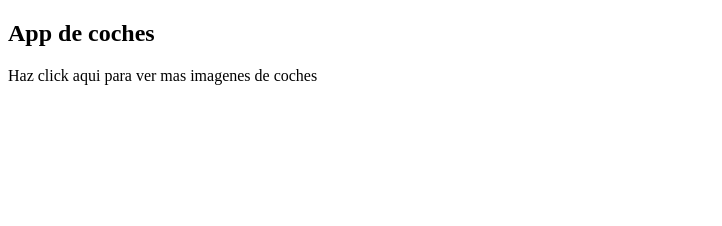
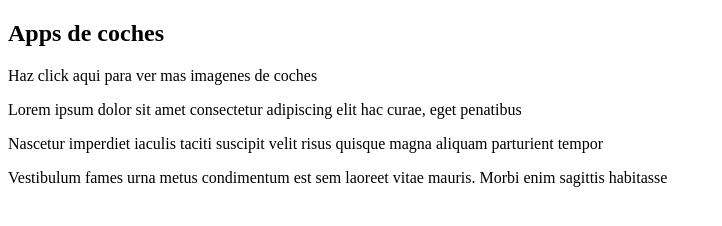
Before and after one commit to LuqueCode/LuqueCode.github.io, a plain HTML site: page PP/HTML/parrafos.html in a window 1280 px wide. Shown: the whole page, without its empty margins (0-722 px from the left). Drawn offline with Linux system fonts and the light colour scheme.

Commit message:
Update parrafos.html

```diff
--- a/PP/HTML/parrafos.html
+++ b/PP/HTML/parrafos.html
@@ -4,7 +4,10 @@
 
 	</head>
   <body>
-		<h2>App de coches</h2>
+		<h2>Apps de coches</h2>
     <p>Haz click aqui para ver mas imagenes de coches</p>
+    <p>Lorem ipsum dolor sit amet consectetur adipiscing elit hac curae, eget penatibus</p>
+    <p>Nascetur imperdiet iaculis taciti suscipit velit risus quisque magna aliquam parturient tempor</p>
+    <p>Vestibulum fames urna metus condimentum est sem laoreet vitae mauris. Morbi enim sagittis habitasse </p>
   </body>
 </html>
```
